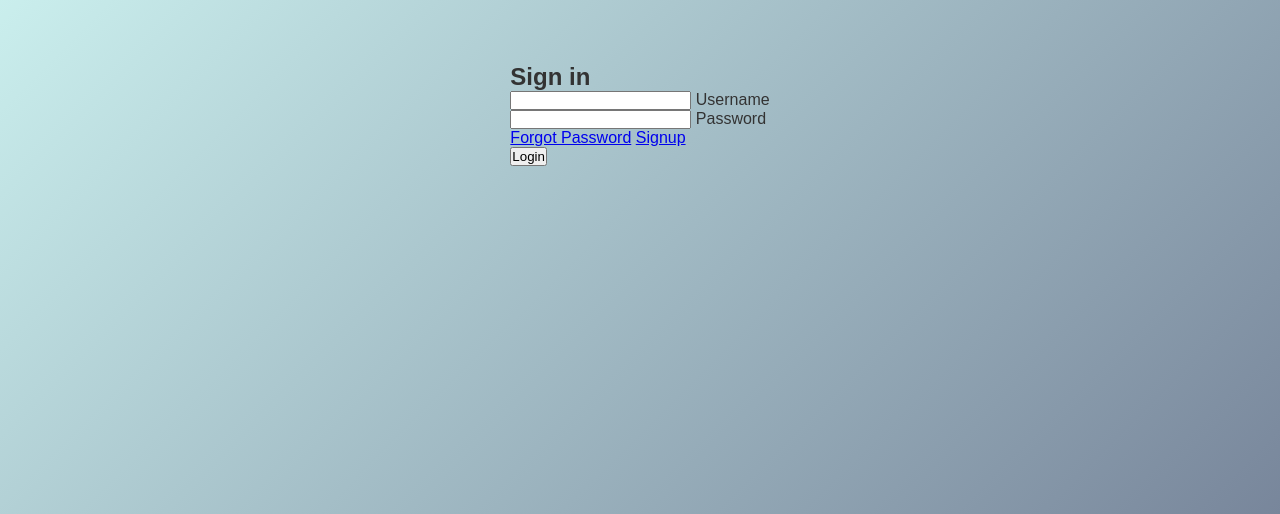
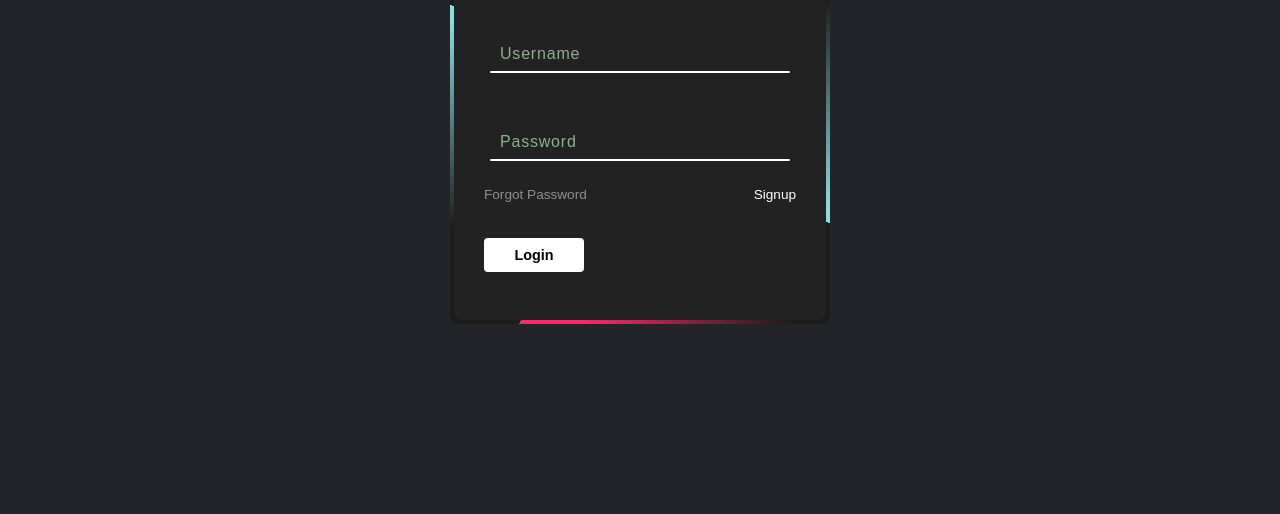
Before and after one commit to Procrasticodee/IMS, a plain HTML site: page Sign-in Page/Sign-in.html in a window 1280 px wide. Shown: the part 286-800 px from the top of the page. Drawn offline with Linux system fonts and the light colour scheme; files that its build step writes are made by us from their sources.

Commit message:
Update Sign-in.html

```diff
--- a/Sign-in Page/Sign-in.html
+++ b/Sign-in Page/Sign-in.html
@@ -4,7 +4,7 @@
     <meta charset="UTF-8">
     <meta name="viewport" content="width=device-width, initial-scale=1.0">
     <title>Login Form</title>
-    <link rel="stylesheet" href="style.css">
+    <link rel="stylesheet" href="Sign-in.css">
 </head>
 <body>
     <!-- main container -->
```
